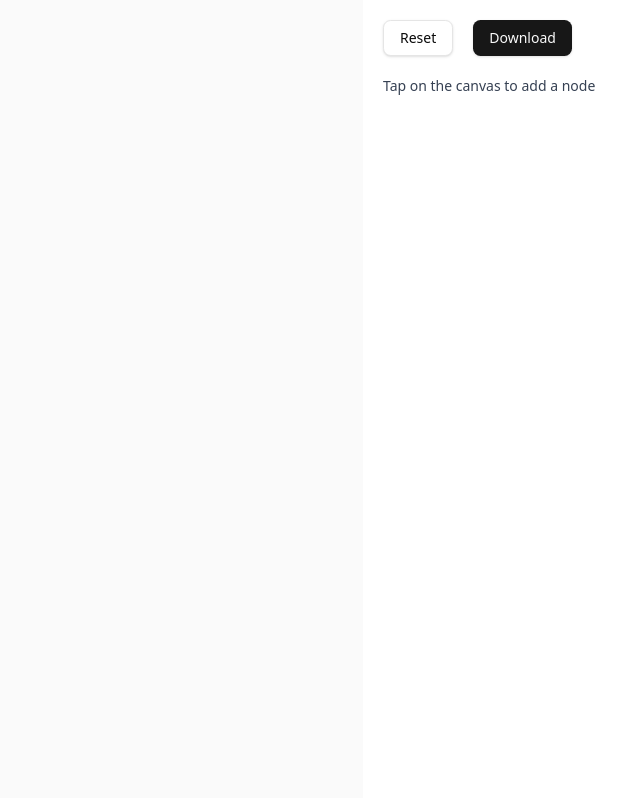
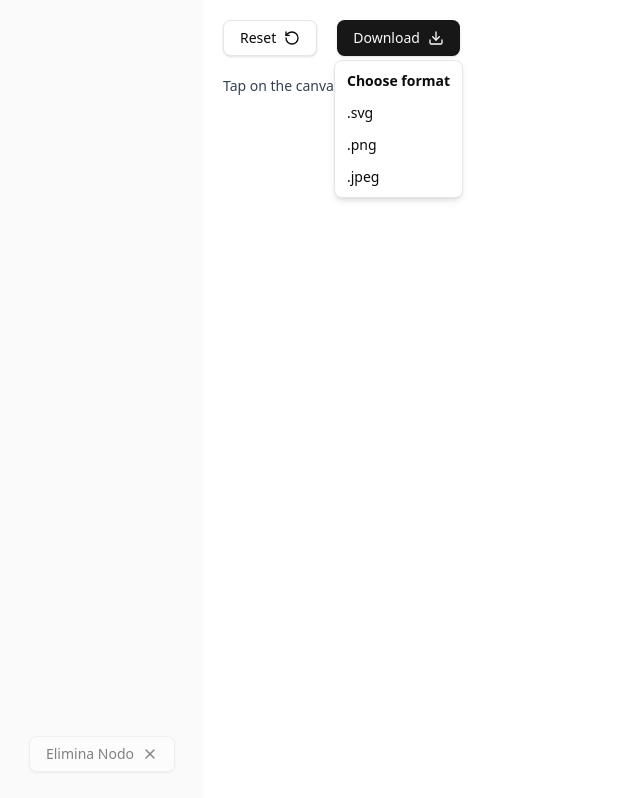
Before and after one commit to enricocristaudo/online-graph-maker, a React (Vite) app: page / in a window 1280 px wide. Both pictures are taken after a click on the button "Download". Shown: the whole page, without its empty margins (437-1077 px from the left). Built offline with nearby package versions, Linux system fonts and the light colour scheme.

Commit message:
added delete node

```diff
--- a/package.json
+++ b/package.json
@@ -14,6 +14,7 @@
   },
   "dependencies": {
     "@radix-ui/react-accordion": "^1.2.3",
+    "@radix-ui/react-dropdown-menu": "^2.1.6",
     "@radix-ui/react-slot": "^1.1.2",
     "@radix-ui/react-tooltip": "^1.1.8",
     "@tailwindcss/vite": "^4.0.5",
--- a/src/components/Canvas.tsx
+++ b/src/components/Canvas.tsx
@@ -8,8 +8,8 @@
   setMatrix: React.Dispatch<React.SetStateAction<number[][]>>;
   sourceNode: Node | null;
   setSourceNode: React.Dispatch<React.SetStateAction<Node | null>>;
-  nodesClicked: number;
-  setNodesClicked: React.Dispatch<React.SetStateAction<number>>;
+  extracted: Set<number>;
+  setExtracted: React.Dispatch<React.SetStateAction<Set<number>>>;
 }
 
 const Canvas: React.FC<CanvasProps> = ({
@@ -19,13 +19,13 @@
   setMatrix,
   sourceNode,
   setSourceNode,
-  nodesClicked,
-  setNodesClicked,
+  extracted,
+  setExtracted,
 }) => {
   const canvasRef = useRef<HTMLCanvasElement>(null);
   let activeNode: Node | null = null;
   let isDragging = false;
-  const [width, setWidth] = useState(window.innerHeight);
+  const [width, setWidth] = useState(window.innerWidth / 2);
   const [isResizing, setIsResizing] = useState(false);
 
 
@@ -156,14 +156,12 @@
       for (let n of nodes) {
         if (n.containsPoint(mouse.x, mouse.y)) {
           n.changeColor(n.isClicked ? "white" : "#86efac");
-          setNodesClicked((prev) => prev + 1);
 
-          if (nodesClicked === 0) {
+          if (!sourceNode) {
             setSourceNode(n);
-          } else if (nodesClicked === 1 && sourceNode) {
+          } else {
             connectNodes(sourceNode, n);
             setSourceNode(null);
-            setNodesClicked(0);
           }
           return;
         }
@@ -172,7 +170,13 @@
     };
 
     const addNode = (x: number, y: number) => {
-      const newNode = new Node(x, y, nodes.length, ctx);
+      let value = 0;
+      do {
+        value = Math.floor(Math.random() * 100) + 1;
+      } while (extracted.has(value));
+
+      setExtracted((prev) => new Set(prev).add(value));
+      const newNode = new Node(x, y, nodes.length, value, ctx);
 
       setNodes((prevNodes) => [...prevNodes, newNode]);
 
@@ -186,9 +190,9 @@
       source.changeColor("white");
       target.changeColor("white");
       const newMatrix = [...matrix];
-      newMatrix[source.value][target.value] = 1;
+      newMatrix[source.id][target.id] = 1;
 
-      source.addEdge(target, matrix[source.value][target.value]);
+      source.addEdge(target, matrix[source.id][target.id]);
       setMatrix(newMatrix);
     };
 
@@ -203,7 +207,7 @@
       canvas.removeEventListener("mouseup", handleMouseUp);
       canvas.removeEventListener("click", handleClick);
     };
-  }, [nodes, matrix, sourceNode, nodesClicked]);
+  }, [nodes, matrix, sourceNode]);
 
   return (
     <div className="relative">
--- a/src/components/DeleteNodeButton.tsx
+++ b/src/components/DeleteNodeButton.tsx
@@ -1,6 +1,7 @@
 import React from "react";
 import Node from "@/lib/classes/Node";
 import { Button } from "./ui/button";
+import { X } from "lucide-react";
 
 interface DeleteNodeButtonProps {
    selectedNode: Node | null;
@@ -12,10 +13,10 @@
       <Button
          onClick={onDelete}
          disabled={selectedNode === null} // Disabilitato se nessun nodo è selezionato
-         variant="destructive"
+         variant="outline"
          className="m-5 w-fit"
       >
-         Elimina Nodo
+         Elimina Nodo <X />
       </Button>
    );
 };
--- a/src/components/GraphCreator.tsx
+++ b/src/components/GraphCreator.tsx
@@ -5,13 +5,13 @@
 import "../styles.css";
 import MenuButtons from "./MenuButtons";
 import MatrixLatexCode from "./MatrixLatexCode";
-// import DeleteNodeButton from "./DeleteNodeButton";
+import DeleteNodeButton from "./DeleteNodeButton";
 
 const GraphCreator: React.FC = () => {
   const [nodes, setNodes] = useState<Node[]>([]);
   const [matrix, setMatrix] = useState<number[][]>([]);
   const [sourceNode, setSourceNode] = useState<Node | null>(null);
-  const [nodesClicked, setNodesClicked] = useState<number>(0);
+  const [extracted, setExtracted] = useState<Set<number>>(new Set());
 
   useEffect(() => {
     setNodes((prevNodes) => {
@@ -20,10 +20,8 @@
         for (let j = 0; j < newNodes.length; j++) {
           newNodes[i].removeEdge(newNodes[j]);
           const weight = matrix[i][j];
-          if (weight !== -1 && weight !== 0) {
+          if (weight != 0) {
             newNodes[i].addEdge(newNodes[j], weight);
-          } else {
-            newNodes[i].removeEdge(newNodes[j]);
           }
         }
       }
@@ -31,32 +29,44 @@
     });
   }, [matrix]);
 
-  // const handleDeleteNode = () => {
-  //   if (sourceNode === null) return;
+  const handleDeleteNode = () => {
+    if (sourceNode === null) return;
 
-  //   setNodes((prevNodes) => {
-  //     return prevNodes
-  //       .filter((node) => node.value !== sourceNode.value)
-  //       .map((node) => {
-  //         node.edges = new Set(
-  //           [...node.edges].filter(
-  //             (edge) => edge.target.value !== sourceNode.value
-  //           )
-  //         );
-  //         return node;
-  //       });
-  //   });
-  //   setMatrix((prevMatrix) => {
-  //     return prevMatrix
-  //       .filter((_, i) => i !== sourceNode.value)
-  //       .map((row) => row.filter((_, j) => j !== sourceNode.value));
-  //   });
+    setNodes((prevNodes) => {
+      const newNodes = prevNodes
+        .filter((node) => node.id !== sourceNode.id)
+        .map((node) => {
+          node.edges = new Set(
+            [...node.edges].filter(
+              (edge) => edge.target.id !== sourceNode.id
+            )
+          );
+          return node;
+        });
+      return newNodes;
+    });
+    setMatrix((prevMatrix) => {
+      return prevMatrix
+        .filter((_, i) => i !== sourceNode.id)
+        .map((row) => row.filter((_, j) => j !== sourceNode.id));
+    });
 
-  //   setSourceNode(null);
-  // };
+    setNodes((prevNodes) =>
+      prevNodes.map((node) => {
+        if (node.id > sourceNode.id) {
+          const newNode = Object.create(node); // Mantiene il prototipo
+          newNode.id = node.id - 1; // Modifica solo l'ID
+          return newNode;
+        }
+        return node;
+      })
+    );
+
+    setSourceNode(null);
+  };
 
   const handleMatrixChange = (i: number, j: number, value: string) => {
-    if (value === "" || value === "-") {
+    if (value == "" || value === "-" || value == "0") {
       setMatrix((prevMatrix) => {
         const newMatrix = prevMatrix.map((row) => [...row]);
         newMatrix[i][j] = value as unknown as number;
@@ -79,6 +89,7 @@
   return (
     <>
       <div className="flex">
+        <div className="relative">
           <Canvas
             {...{
               nodes,
@@ -87,10 +98,17 @@
               setMatrix,
               sourceNode,
               setSourceNode,
-            nodesClicked,
-            setNodesClicked,
+              extracted,
+              setExtracted,
             }}
           />
+          <div className="absolute bottom-2 right-2">
+            <DeleteNodeButton
+              onDelete={handleDeleteNode}
+              selectedNode={sourceNode}
+            />
+          </div>
+        </div>
         <div className="flex flex-col justify-between">
           <div>
             <MenuButtons
@@ -99,7 +117,7 @@
                 setNodes([]);
                 setMatrix([]);
                 setSourceNode(null);
-                setNodesClicked(0);
+                setExtracted(new Set());
               }}
             />
             {matrix.length > 0
--- a/src/components/Matrix.tsx
+++ b/src/components/Matrix.tsx
@@ -30,8 +30,9 @@
                   {row.map((cell, j) => (
                      <Input
                         key={j}
-                        value={cell.toString()}
+                        value={cell.toString() !== "" ? cell.toString() : 0}
                         onChange={(e) => onMatrixChange(i, j, e.target.value)}
+                        onFocus={(e) => e.target.select()}
                         className="w-12 h-12 p-0 text-center font-mono"
                      />
                   ))}
--- a/src/components/MenuButtons.tsx
+++ b/src/components/MenuButtons.tsx
@@ -1,17 +1,45 @@
 import React from "react";
 import { Button } from "@/components/ui/button"
+import { Download } from "lucide-react"
+import { RotateCcw } from "lucide-react"
+import {
+   DropdownMenu,
+   DropdownMenuContent,
+   DropdownMenuItem,
+   DropdownMenuLabel,
+   DropdownMenuTrigger,
+ } from "@/components/ui/dropdown-menu"
+
 
 interface MenuButtonsProps {
    onReset: () => void;
-   onDownload: () => void;
+   onDownload: (format: string) => void;
 }
 
 const MenuButtons: React.FC<MenuButtonsProps> = ({ onReset, onDownload}) => {
    return (
-      <div className="flex">
-         <Button variant="outline" onClick={onReset} className="cursor-pointer my-5 mx-5">Reset</Button>
-         <Button onClick={onDownload} className="cursor-pointer my-5">Download</Button>
-      </div>
+     <div className="flex">
+       <Button
+         variant="outline"
+         onClick={onReset}
+         className="cursor-pointer my-5 mx-5"
+       >
+         Reset <RotateCcw />
+       </Button>
+       <DropdownMenu>
+         <DropdownMenuTrigger asChild>
+           <Button className="cursor-pointer my-5">
+             Download <Download />
+           </Button>
+         </DropdownMenuTrigger>
+         <DropdownMenuContent>
+           <DropdownMenuLabel>Choose format</DropdownMenuLabel>
+           <DropdownMenuItem onClick={() => onDownload("svg")}>.svg</DropdownMenuItem>
+           <DropdownMenuItem onClick={() => onDownload("png")}>.png</DropdownMenuItem>
+           <DropdownMenuItem onClick={() => onDownload("jpeg")}>.jpeg</DropdownMenuItem>
+         </DropdownMenuContent>
+       </DropdownMenu>
+     </div>
    );
 };
 
--- /dev/null
+++ b/src/components/ui/dropdown-menu.tsx
@@ -0,0 +1,199 @@
+import * as React from "react"
+import * as DropdownMenuPrimitive from "@radix-ui/react-dropdown-menu"
+import { Check, ChevronRight, Circle } from "lucide-react"
+
+import { cn } from "@/lib/utils"
+
+const DropdownMenu = DropdownMenuPrimitive.Root
+
+const DropdownMenuTrigger = DropdownMenuPrimitive.Trigger
+
+const DropdownMenuGroup = DropdownMenuPrimitive.Group
+
+const DropdownMenuPortal = DropdownMenuPrimitive.Portal
+
+const DropdownMenuSub = DropdownMenuPrimitive.Sub
+
+const DropdownMenuRadioGroup = DropdownMenuPrimitive.RadioGroup
+
+const DropdownMenuSubTrigger = React.forwardRef<
+  React.ElementRef<typeof DropdownMenuPrimitive.SubTrigger>,
+  React.ComponentPropsWithoutRef<typeof DropdownMenuPrimitive.SubTrigger> & {
+    inset?: boolean
+  }
+>(({ className, inset, children, ...props }, ref) => (
+  <DropdownMenuPrimitive.SubTrigger
+    ref={ref}
+    className={cn(
+      "flex cursor-default gap-2 select-none items-center rounded-sm px-2 py-1.5 text-sm outline-none focus:bg-accent data-[state=open]:bg-accent [&_svg]:pointer-events-none [&_svg]:size-4 [&_svg]:shrink-0",
+      inset && "pl-8",
+      className
+    )}
+    {...props}
+  >
+    {children}
+    <ChevronRight className="ml-auto" />
+  </DropdownMenuPrimitive.SubTrigger>
+))
+DropdownMenuSubTrigger.displayName =
+  DropdownMenuPrimitive.SubTrigger.displayName
+
+const DropdownMenuSubContent = React.forwardRef<
+  React.ElementRef<typeof DropdownMenuPrimitive.SubContent>,
+  React.ComponentPropsWithoutRef<typeof DropdownMenuPrimitive.SubContent>
+>(({ className, ...props }, ref) => (
+  <DropdownMenuPrimitive.SubContent
+    ref={ref}
+    className={cn(
+      "z-50 min-w-[8rem] overflow-hidden rounded-md border bg-popover p-1 text-popover-foreground shadow-lg data-[state=open]:animate-in data-[state=closed]:animate-out data-[state=closed]:fade-out-0 data-[state=open]:fade-in-0 data-[state=closed]:zoom-out-95 data-[state=open]:zoom-in-95 data-[side=bottom]:slide-in-from-top-2 data-[side=left]:slide-in-from-right-2 data-[side=right]:slide-in-from-left-2 data-[side=top]:slide-in-from-bottom-2",
+      className
+    )}
+    {...props}
+  />
+))
+DropdownMenuSubContent.displayName =
+  DropdownMenuPrimitive.SubContent.displayName
+
+const DropdownMenuContent = React.forwardRef<
+  React.ElementRef<typeof DropdownMenuPrimitive.Content>,
+  React.ComponentPropsWithoutRef<typeof DropdownMenuPrimitive.Content>
+>(({ className, sideOffset = 4, ...props }, ref) => (
+  <DropdownMenuPrimitive.Portal>
+    <DropdownMenuPrimitive.Content
+      ref={ref}
+      sideOffset={sideOffset}
+      className={cn(
+        "z-50 min-w-[8rem] overflow-hidden rounded-md border bg-popover p-1 text-popover-foreground shadow-md",
+        "data-[state=open]:animate-in data-[state=closed]:animate-out data-[state=closed]:fade-out-0 data-[state=open]:fade-in-0 data-[state=closed]:zoom-out-95 data-[state=open]:zoom-in-95 data-[side=bottom]:slide-in-from-top-2 data-[side=left]:slide-in-from-right-2 data-[side=right]:slide-in-from-left-2 data-[side=top]:slide-in-from-bottom-2",
+        className
+      )}
+      {...props}
+    />
+  </DropdownMenuPrimitive.Portal>
+))
+DropdownMenuContent.displayName = DropdownMenuPrimitive.Content.displayName
+
+const DropdownMenuItem = React.forwardRef<
+  React.ElementRef<typeof DropdownMenuPrimitive.Item>,
+  React.ComponentPropsWithoutRef<typeof DropdownMenuPrimitive.Item> & {
+    inset?: boolean
+  }
+>(({ className, inset, ...props }, ref) => (
+  <DropdownMenuPrimitive.Item
+    ref={ref}
+    className={cn(
+      "relative flex cursor-default select-none items-center gap-2 rounded-sm px-2 py-1.5 text-sm outline-none transition-colors focus:bg-accent focus:text-accent-foreground data-[disabled]:pointer-events-none data-[disabled]:opacity-50 [&>svg]:size-4 [&>svg]:shrink-0",
+      inset && "pl-8",
+      className
+    )}
+    {...props}
+  />
+))
+DropdownMenuItem.displayName = DropdownMenuPrimitive.Item.displayName
+
+const DropdownMenuCheckboxItem = React.forwardRef<
+  React.ElementRef<typeof DropdownMenuPrimitive.CheckboxItem>,
+  React.ComponentPropsWithoutRef<typeof DropdownMenuPrimitive.CheckboxItem>
+>(({ className, children, checked, ...props }, ref) => (
+  <DropdownMenuPrimitive.CheckboxItem
+    ref={ref}
+    className={cn(
+      "relative flex cursor-default select-none items-center rounded-sm py-1.5 pl-8 pr-2 text-sm outline-none transition-colors focus:bg-accent focus:text-accent-foreground data-[disabled]:pointer-events-none data-[disabled]:opacity-50",
+      className
+    )}
+    checked={checked}
+    {...props}
+  >
+    <span className="absolute left-2 flex h-3.5 w-3.5 items-center justify-center">
+      <DropdownMenuPrimitive.ItemIndicator>
+        <Check className="h-4 w-4" />
+      </DropdownMenuPrimitive.ItemIndicator>
+    </span>
+    {children}
+  </DropdownMenuPrimitive.CheckboxItem>
+))
+DropdownMenuCheckboxItem.displayName =
+  DropdownMenuPrimitive.CheckboxItem.displayName
+
+const DropdownMenuRadioItem = React.forwardRef<
+  React.ElementRef<typeof DropdownMenuPrimitive.RadioItem>,
+  React.ComponentPropsWithoutRef<typeof DropdownMenuPrimitive.RadioItem>
+>(({ className, children, ...props }, ref) => (
+  <DropdownMenuPrimitive.RadioItem
+    ref={ref}
+    className={cn(
+      "relative flex cursor-default select-none items-center rounded-sm py-1.5 pl-8 pr-2 text-sm outline-none transition-colors focus:bg-accent focus:text-accent-foreground data-[disabled]:pointer-events-none data-[disabled]:opacity-50",
+      className
+    )}
+    {...props}
+  >
+    <span className="absolute left-2 flex h-3.5 w-3.5 items-center justify-center">
+      <DropdownMenuPrimitive.ItemIndicator>
+        <Circle className="h-2 w-2 fill-current" />
+      </DropdownMenuPrimitive.ItemIndicator>
+    </span>
+    {children}
+  </DropdownMenuPrimitive.RadioItem>
+))
+DropdownMenuRadioItem.displayName = DropdownMenuPrimitive.RadioItem.displayName
+
+const DropdownMenuLabel = React.forwardRef<
+  React.ElementRef<typeof DropdownMenuPrimitive.Label>,
+  React.ComponentPropsWithoutRef<typeof DropdownMenuPrimitive.Label> & {
+    inset?: boolean
+  }
+>(({ className, inset, ...props }, ref) => (
+  <DropdownMenuPrimitive.Label
+    ref={ref}
+    className={cn(
+      "px-2 py-1.5 text-sm font-semibold",
+      inset && "pl-8",
+      className
+    )}
+    {...props}
+  />
+))
+DropdownMenuLabel.displayName = DropdownMenuPrimitive.Label.displayName
+
+const DropdownMenuSeparator = React.forwardRef<
+  React.ElementRef<typeof DropdownMenuPrimitive.Separator>,
+  React.ComponentPropsWithoutRef<typeof DropdownMenuPrimitive.Separator>
+>(({ className, ...props }, ref) => (
+  <DropdownMenuPrimitive.Separator
+    ref={ref}
+    className={cn("-mx-1 my-1 h-px bg-muted", className)}
+    {...props}
+  />
+))
+DropdownMenuSeparator.displayName = DropdownMenuPrimitive.Separator.displayName
+
+const DropdownMenuShortcut = ({
+  className,
+  ...props
+}: React.HTMLAttributes<HTMLSpanElement>) => {
+  return (
+    <span
+      className={cn("ml-auto text-xs tracking-widest opacity-60", className)}
+      {...props}
+    />
+  )
+}
+DropdownMenuShortcut.displayName = "DropdownMenuShortcut"
+
+export {
+  DropdownMenu,
+  DropdownMenuTrigger,
+  DropdownMenuContent,
+  DropdownMenuItem,
+  DropdownMenuCheckboxItem,
+  DropdownMenuRadioItem,
+  DropdownMenuLabel,
+  DropdownMenuSeparator,
+  DropdownMenuShortcut,
+  DropdownMenuGroup,
+  DropdownMenuPortal,
+  DropdownMenuSub,
+  DropdownMenuSubContent,
+  DropdownMenuSubTrigger,
+  DropdownMenuRadioGroup,
+}
--- a/src/lib/classes/Edge.ts
+++ b/src/lib/classes/Edge.ts
@@ -13,7 +13,7 @@
    }
 
    draw(): void {
-      if (this.weight === -1) return;
+      if (this.weight === 0) return;
       const arrowSize = 10;
 
       if (this.source === this.target) {
--- a/src/lib/classes/Node.ts
+++ b/src/lib/classes/Node.ts
@@ -5,6 +5,7 @@
    y: number;
    offsetX: number;
    offsetY: number;
+   id: number;
    value: number;
    color: string;
    radius: number;
@@ -12,11 +13,12 @@
    edges: Set<Edge>;
    ctx: CanvasRenderingContext2D;
 
-   constructor(x: number, y: number, value: number, ctx: CanvasRenderingContext2D) {
+   constructor(x: number, y: number, id:number, value: number, ctx: CanvasRenderingContext2D) {
       this.x = x;
       this.y = y;
       this.offsetX = x;
       this.offsetY = y;
+      this.id = id;
       this.value = value;
       this.color = "white";
       this.radius = 30;
@@ -39,6 +41,10 @@
       this.ctx.textAlign = "center";
       this.ctx.font = "20px Monospace";
       this.ctx.fillText(this.value.toString(), this.x, this.y);
+      this.ctx.font = "10px Monospace";
+      this.ctx.fillStyle = "gray";
+      this.ctx.fillText(`#${this.id.toString()}`, this.x, this.y+20);
+      this.ctx.fillStyle = "black";
       this.edges.forEach((edge) => edge.draw());
    }
 
```
Also changed, not shown: 1 other file (tests, documents, lock files or other folders). Lines whose indentation alone changed are shown as unchanged.
